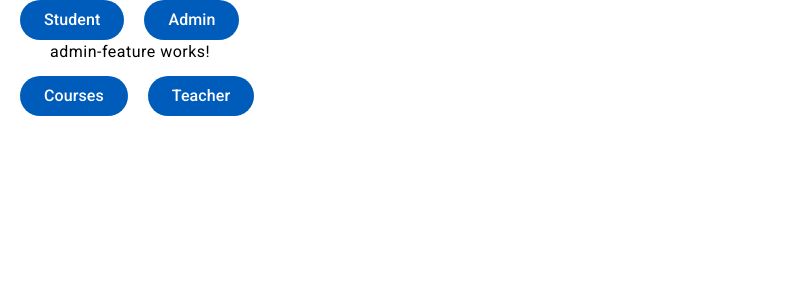
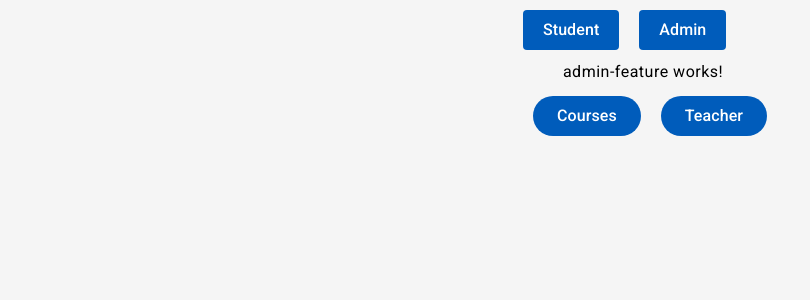
Before and after one commit to jgeoo/IBMSummerPractice, an Angular app in the folder frontend/ElectiveCourses/: page /admin in a window 1280 px wide. Shown: the top 300 px of the page, without its empty margins (0-810 px from the left). Built offline with nearby package versions, Linux system fonts and the light colour scheme.

Commit message:
Display course name instead of id in add teacher, minor styling changes

```diff
--- a/frontend/ElectiveCourses/src/app/app.component.css
+++ b/frontend/ElectiveCourses/src/app/app.component.css
@@ -1,6 +1,100 @@
+/* Component-specific styles */
+
+.container {
+  width: 80%;
+  max-width: 600px; /* Adjust as needed for smaller width */
+  padding: 20px;
+  background-color: white;
+  box-shadow: 0 0 10px rgba(0, 0, 0, 0.1);
+  margin: 20px;
+  border-radius: 8px;
+  display: flex;
+  flex-direction: column;
+  align-items: center;
+}
+
+header {
+  display: flex;
+  justify-content: center;
+  align-items: center;
+  margin-bottom: 20px;
+  width: 100%;
+}
+
+header nav {
+  display: flex;
+  justify-content: center;
+  width: 100%;
+}
+
+header nav button {
+  margin: 0 5px;
+}
+
+/* Buttons */
 button {
-  margin-left: 20px;
-  shape-margin: 15px;
-  font-size: medium;
+  margin: 10px;
+  padding: 10px 20px;
+  font-size: 1em;
+  border: none;
+  border-radius: 4px;
+  background-color: #3f51b5;
+  color: white;
+  cursor: pointer;
+  transition: background-color 0.3s ease, transform 0.3s ease;
   text-size-adjust: auto;
 }
+
+button:hover {
+  background-color: #303f9f;
+  transform: scale(1.05);
+}
+
+button:focus {
+  outline: none;
+  box-shadow: 0 0 10px rgba(63, 81, 181, 0.5);
+}
+
+/* Section styles */
+section {
+  display: flex;
+  flex-direction: column;
+  align-items: center;
+  width: 100%;
+}
+
+section button {
+  margin-bottom: 10px;
+}
+
+section p {
+  margin: 5px 0;
+}
+
+/* Table styles */
+table {
+  width: 100%;
+  border-collapse: collapse;
+  margin: 20px 0;
+}
+
+table th, table td {
+  border: 1px solid #ddd;
+  padding: 8px;
+  text-align: center; /* Center-align table text */
+}
+
+table th {
+  background-color: #f2f2f2;
+  color: black;
+}
+
+/* Inputs */
+input[type="text"] {
+  padding: 8px;
+  width: calc(100% - 16px);
+  box-sizing: border-box;
+  margin: 5px 0;
+  border: 1px solid #ccc;
+  border-radius: 4px;
+}
--- a/frontend/ElectiveCourses/src/app/features/teacher-feature/pages/add-teacher-page/add-teacher-page.component.html
+++ b/frontend/ElectiveCourses/src/app/features/teacher-feature/pages/add-teacher-page/add-teacher-page.component.html
@@ -20,13 +20,13 @@
 
   <!-- Course ID Dropdown -->
   <mat-form-field >
-    <mat-label>Course ID</mat-label>
+    <mat-label>Course</mat-label>
     <mat-select formControlName="courseId">
-      <mat-option *ngFor="let courseId of courseIds" [value]="courseId">
-        {{ courseId }}
+      <mat-option *ngFor="let course of courses" [value]="course.id">
+        {{ course.name }}
       </mat-option>
     </mat-select>
-    <mat-error *ngIf="form.get('courseId')?.hasError('required')">Course ID is required</mat-error>
+    <mat-error *ngIf="form.get('courseId')?.hasError('required')">Course is required</mat-error>
   </mat-form-field>
 
   <!-- Submit Button -->
--- a/frontend/ElectiveCourses/src/app/features/teacher-feature/pages/add-teacher-page/add-teacher-page.component.ts
+++ b/frontend/ElectiveCourses/src/app/features/teacher-feature/pages/add-teacher-page/add-teacher-page.component.ts
@@ -8,6 +8,7 @@ import {Router, RouterLink} from "@angular/router";
 import {NgForOf, NgIf} from "@angular/common";
 import {MatSelectModule} from "@angular/material/select";
 import {CourseService} from "../../../../core/services/http/course.service";
+import {CourseDto} from "../../../../core/dto/course/CourseDto";
 
 @Component({
   selector: 'app-add-teacher-page',
@@ -32,7 +33,7 @@ import {CourseService} from "../../../../core/services/http/course.service";
 })
 export class AddTeacherPageComponent {
 
-  courseIds: number[] =[];
+  courses: CourseDto[] =[];
 
   private readonly teacherService = inject(TeacherService);
   private readonly router = inject(Router);
@@ -41,13 +42,13 @@ export class AddTeacherPageComponent {
 
 
   ngOnInit() {
-    this.courseService.getAllCourseIds().subscribe({
+    this.courseService.getAllCourses().subscribe({
       next: (data) => {
-        this.courseIds = data;
-        console.log('Fetched Course IDs:', this.courseIds);
+        this.courses = data.sort((c1, c2) => c1.name.localeCompare((c2.name)));
+        console.log('Fetched Courses: ', this.courses);
       },
       error: (err) => {
-        console.error('Error fetching course IDs', err);
+        console.error('Error fetching courses', err);
       }
     });
   }
--- a/frontend/ElectiveCourses/src/styles.css
+++ b/frontend/ElectiveCourses/src/styles.css
@@ -1,4 +1,18 @@
-/* You can add global styles to this file, and also import other style files */
+/* Global styles */
 
-html, body { height: 100%; }
-body { margin: 0; font-family: "Times New Roman", "Helvetica Neue", sans-serif; }
+html, body {
+  height: 100%;
+  margin: 0;
+  font-family: "Times New Roman", "Helvetica Neue", sans-serif;
+  background-color: #f5f5f5;
+  display: flex;
+  justify-content: center;
+  align-items: flex-start;
+}
+
+body {
+  width: 100%;
+  display: flex;
+  justify-content: center;
+  align-items: flex-start;
+}
```
